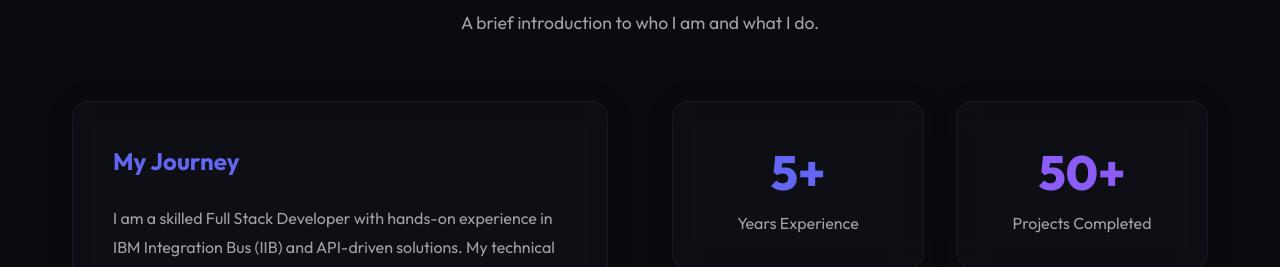
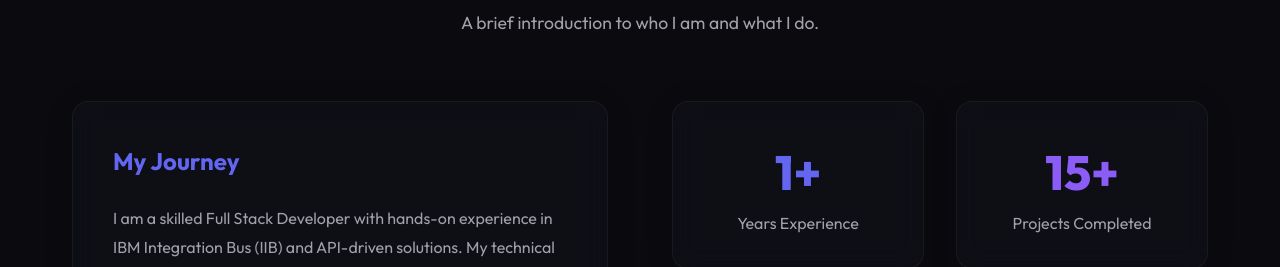
Before and after one commit to Bibin369/Bib_Portfolio, a React (Vite) app: page / in a window 1280 px wide. Shown: the part 980-1247 px from the top of the page. Built offline with nearby package versions, Linux system fonts and the light colour scheme.

Commit message:
Update stats to 1+ years and 15+ projects

```diff
--- a/src/sections/About.jsx
+++ b/src/sections/About.jsx
@@ -57,11 +57,11 @@ export default function About() {
            style={{ display: 'grid', gridTemplateColumns: '1fr 1fr', gap: '2rem' }}
         >
            <div className="glass-panel" style={{ padding: '2rem', textAlign: 'center' }}>
-             <h4 style={{ fontSize: '3rem', fontWeight: 800, color: 'var(--accent-primary)' }}>5+</h4>
+             <h4 style={{ fontSize: '3rem', fontWeight: 800, color: 'var(--accent-primary)' }}>1+</h4>
              <p style={{ color: 'var(--text-secondary)' }}>Years Experience</p>
            </div>
            <div className="glass-panel" style={{ padding: '2rem', textAlign: 'center' }}>
-             <h4 style={{ fontSize: '3rem', fontWeight: 800, color: 'var(--accent-secondary)' }}>50+</h4>
+             <h4 style={{ fontSize: '3rem', fontWeight: 800, color: 'var(--accent-secondary)' }}>15+</h4>
              <p style={{ color: 'var(--text-secondary)' }}>Projects Completed</p>
            </div>
            <div className="glass-panel" style={{ padding: '2rem', textAlign: 'center', gridColumn: 'span 2' }}>
```
